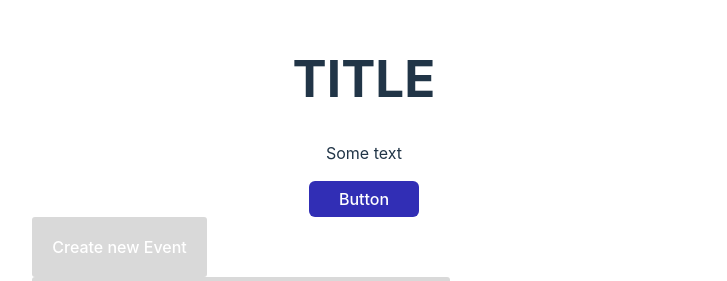
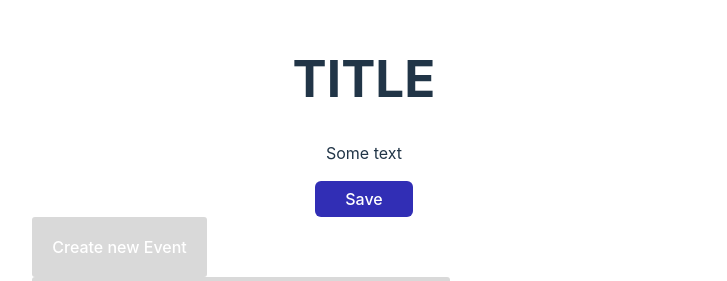
Before and after one commit to rail-sabirov/react-lessons, a React (Vite) app: page / in a window 1280 px wide. Shown: the part 128-409 px from the top of the page, without its empty margins (276-1003 px from the left). Built offline with nearby package versions, Linux system fonts and the light colour scheme.

Commit message:
useState on Button component

```diff
--- a/src/components/Button/Button.jsx
+++ b/src/components/Button/Button.jsx
@@ -1,12 +1,24 @@
 import './Button.css';
+import { useState } from 'react';
 
 function Button() {
+	// Хук для отслеживания состояния, первоначальное значение 'Save'
+	const [buttonText, setButtonText] = useState('Save');
+
+	// Отработка клика на кнопку, меняем название кнопки
 	const clicked = () => {
+		if (buttonText == 'Save') {
+			setButtonText('Close');
+
+		} else {
+			setButtonText('Save');
+		}
+
 		console.log('Button is was clicked!');
 	};
 
 	return (
-		<button onClick={ clicked }  className='button accent'>Button</button>
+		<button onClick={ clicked }  className='button accent'>{ buttonText }</button>
 	);
 }
 
```
